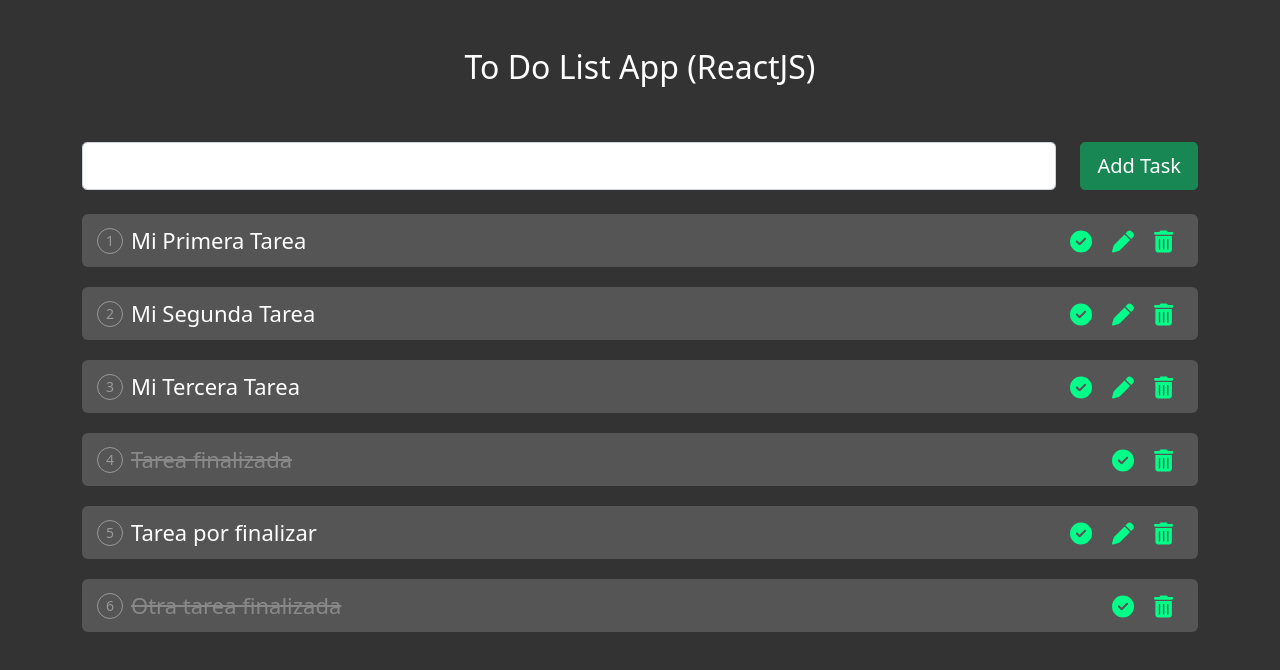
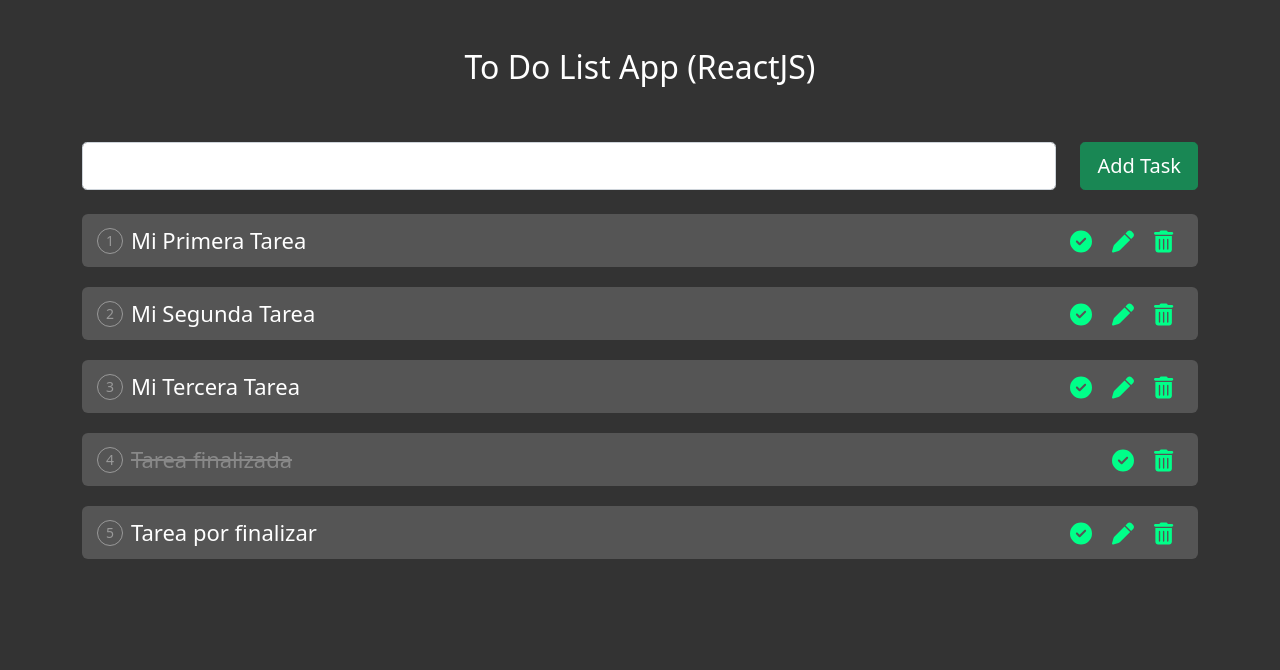
Before and after one commit to rgomez1985/todo-devops, a React (Create React App) app: page / in a window 1280 px wide. Shown: the top 670 px of the page. Built offline with nearby package versions, Linux system fonts and the light colour scheme.

Commit message:
Borrando tarea

```diff
--- a/src/App.js
+++ b/src/App.js
@@ -16,7 +16,6 @@ const initialToDoList = [
   { id: 3, status: false, title: 'Mi Tercera Tarea' },
   { id: 4, status: true, title: 'Tarea finalizada' },
   { id: 5, status: false, title: 'Tarea por finalizar' },
-  { id: 6, status: true, title: 'Otra tarea finalizada' },
 ];
 // =============================================================================
 
```
